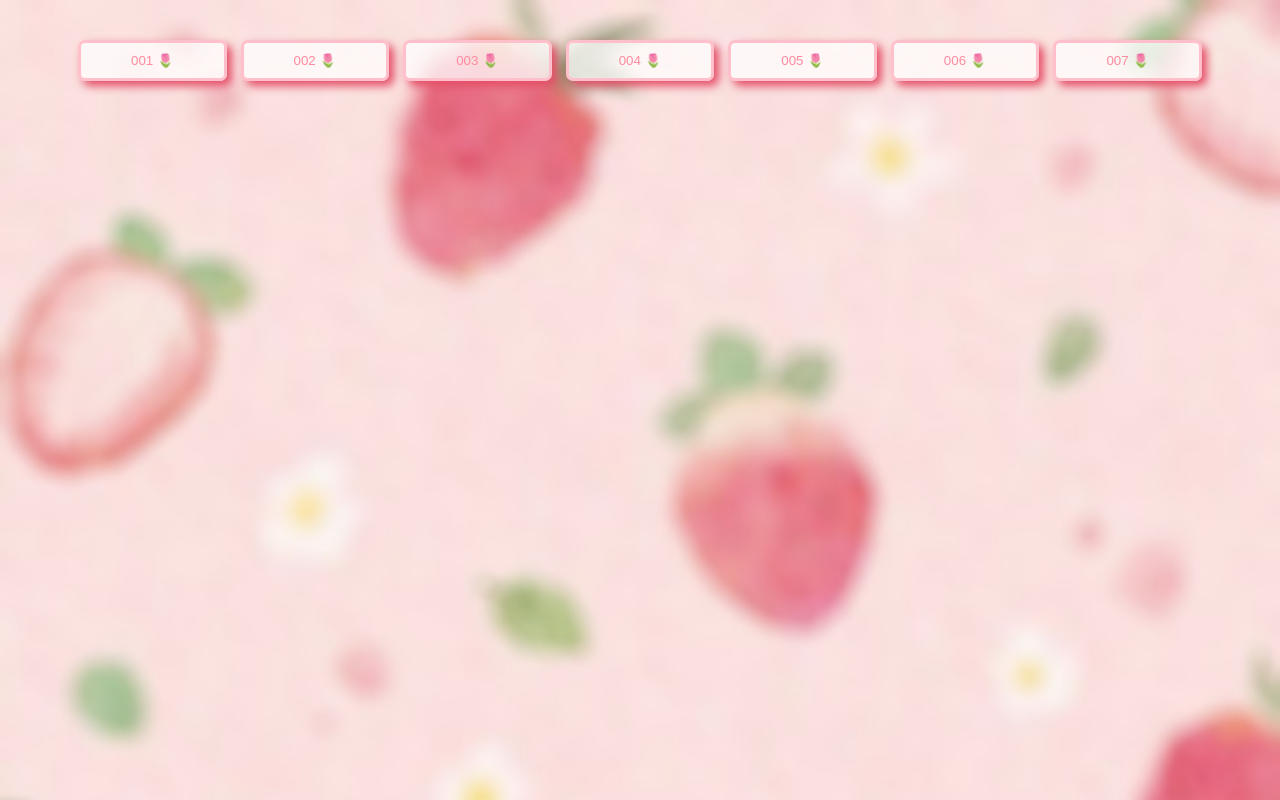
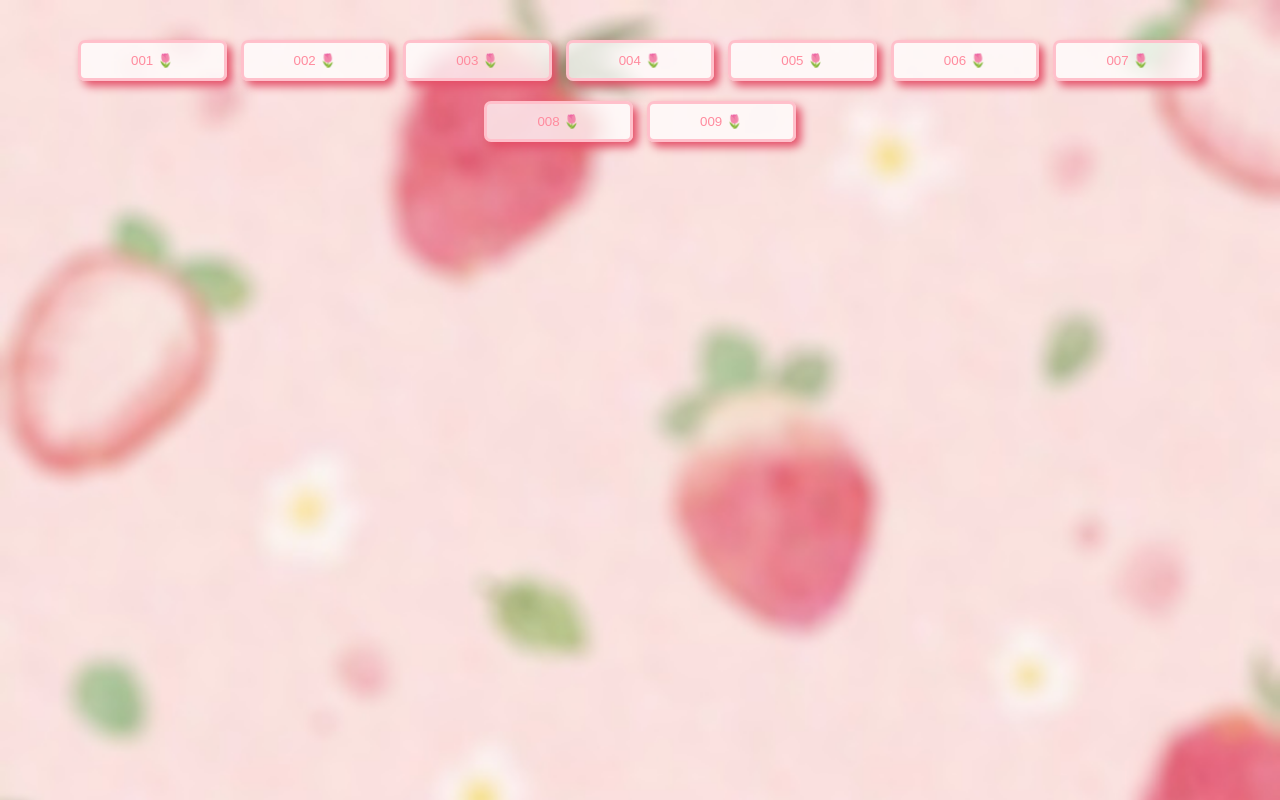
Before and after one commit to NekoSenpai06/koibumi, a plain HTML site: page page.html in a window 1280 px wide. Drawn offline with Linux system fonts and the light colour scheme.

Commit message:
Update page.html

```diff
--- a/page.html
+++ b/page.html
@@ -15,6 +15,8 @@
           <button onclick="letter5()">005 🌷</button>
           <button onclick="letter6()">006 🌷</button>
           <button onclick="letter7()">007 🌷</button>
+          <button onclick="letter8()">008 🌷</button>
+          <button onclick="letter9()">009 🌷</button>
      </div>
 </body>
 <script src="pageScript.js"></script>
```
